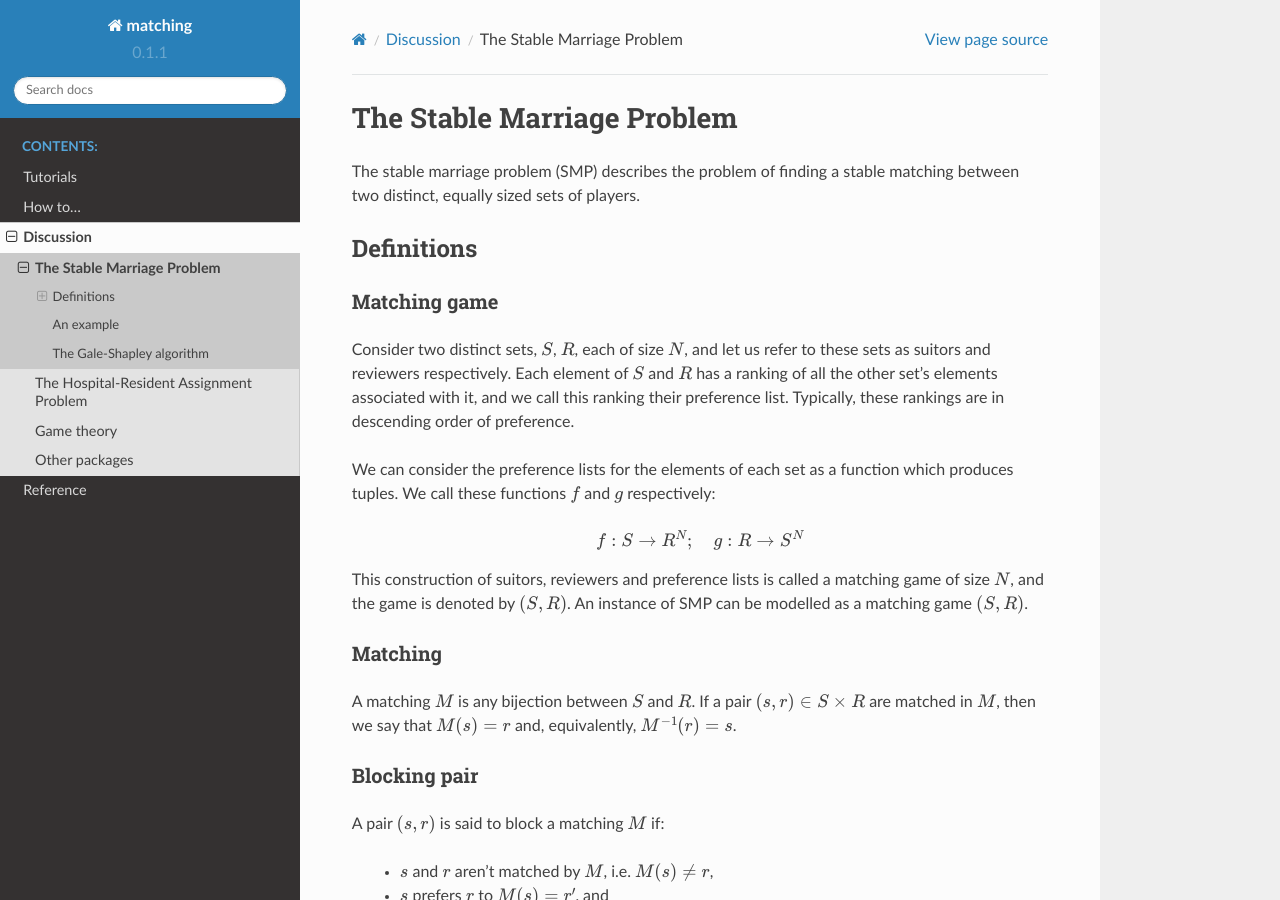
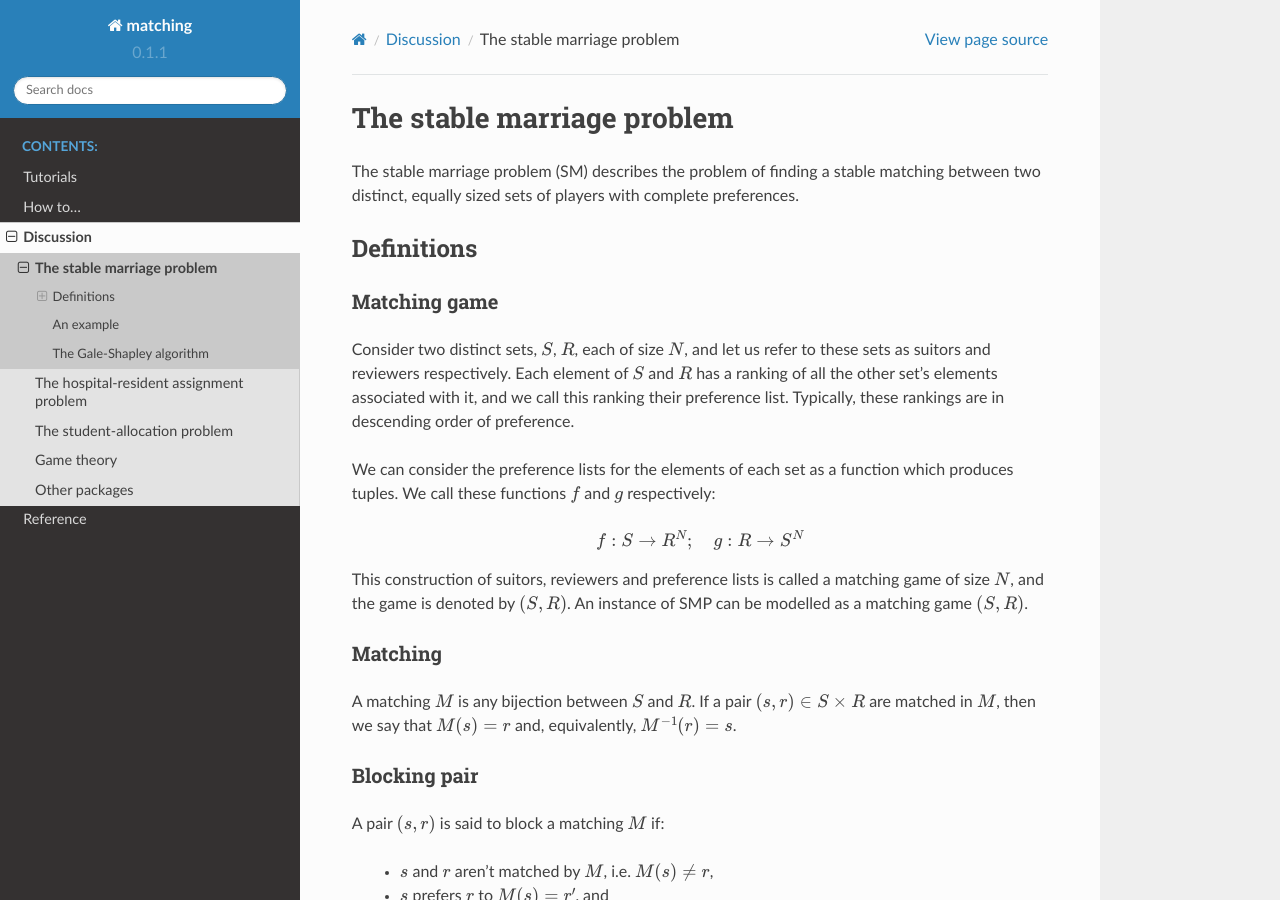
Before and after one commit to daffidwilde/matching, a Sphinx documentation site: the page built from docs/discussion/stable_marriage/index.rst, in a window 1280 px wide and 900 px high. Built offline with Sphinx 7.4.7 and the Read the Docs theme 2.0.0, drawn with Linux system fonts in a browser that asks for light colours.

Commit message:
Tweak indexing for discussion section.

```diff
--- a/docs/discussion/hospital_resident/index.rst
+++ b/docs/discussion/hospital_resident/index.rst
@@ -1,4 +1,4 @@
 .. _hospital-resident:
 
-The Hospital-Resident Assignment Problem
+The hospital-resident assignment problem
 ========================================
--- a/docs/discussion/index.rst
+++ b/docs/discussion/index.rst
@@ -11,5 +11,6 @@ generally.
 
    stable_marriage/index.rst
    hospital_resident/index.rst
+   student_allocation/index.rst
    game_theory.rst
    other_packages.rst
--- a/docs/discussion/stable_marriage/index.rst
+++ b/docs/discussion/stable_marriage/index.rst
@@ -1,11 +1,11 @@
 .. _stable-marriage:
 
-The Stable Marriage Problem
+The stable marriage problem
 ===========================
 
-The stable marriage problem (SMP) describes the problem of finding a stable
-matching between two distinct, equally sized sets of players.
-
+The stable marriage problem (SM) describes the problem of finding a stable
+matching between two distinct, equally sized sets of players with complete
+preferences.
 
 .. include:: definitions.rst
 
```
Also changed, not shown: docs/discussion/student_allocation/index.rst (added, +10 -0 lines).
